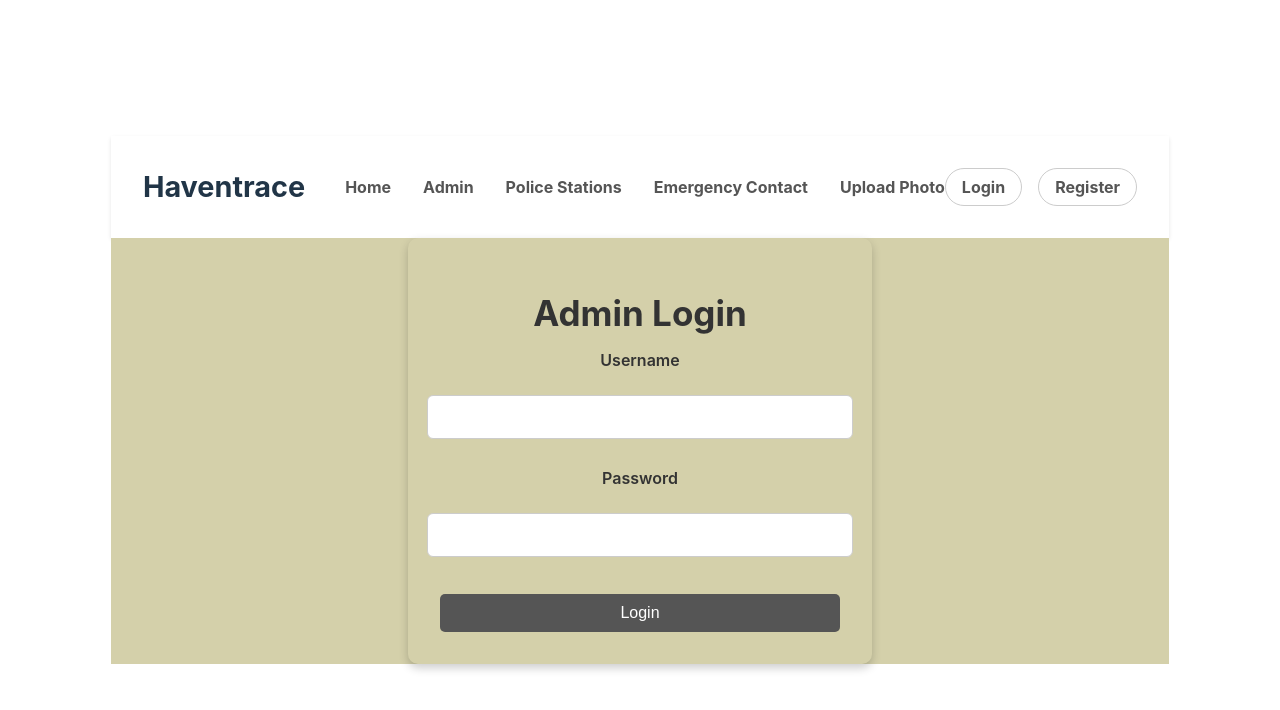
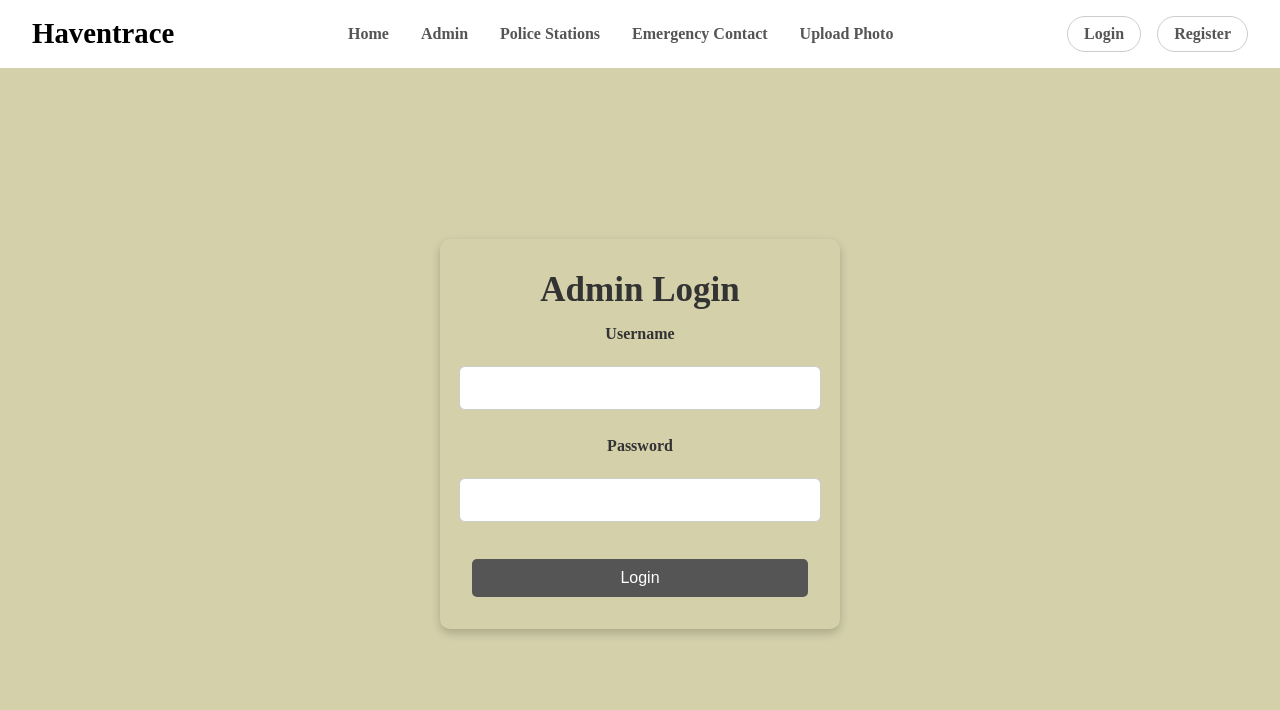
Before and after one commit to lanararoth/HAVENTRACE, a React (Vite) app in the folder frontend/: page /admin in a window 1280 px wide. Shown: the top 710 px of the page. Built offline with nearby package versions, Linux system fonts and the light colour scheme; the HTML template or start-up script is replaced by a standard one.

Commit message:
Update index.css

```diff
--- a/frontend/src/index.css
+++ b/frontend/src/index.css
@@ -1,34 +1,60 @@
-:root {
-  font-family: Inter, system-ui, Avenir, Helvetica, Arial, sans-serif;
-  line-height: 1.5;
-  font-weight: 400;
+* {
+  margin: 0;
+  padding: 0;
+  box-sizing: border-box;
+}
 
-  color-scheme: light dark;
-  color: rgba(255, 255, 255, 0.87);
-  background-color: #232D3F;
+html, body, #root {
+  width: 100%;
+  height: 100%; /* Ensure it takes full viewport height */
+  margin: 0;
+  padding: 0;
+  display: flex;
+  flex-direction: column;
+  background-color: #D4D0AA;
+  overflow-x: hidden;
+}
 
-  font-synthesis: none;
-  text-rendering: optimizeLegibility;
-  -webkit-font-smoothing: antialiased;
-  -moz-osx-font-smoothing: grayscale;
-  -webkit-text-size-adjust: 100%;
+.main-content {
+  flex: 1; /* Take up available space */
+  padding: 20px; /* Optional padding */
+  display: flex;
+  flex-direction: column;
 }
+
+.App, .Layout {
+  flex: 1; /* Ensures the content expands to fill the available space */
+  display: flex;
+  flex-direction: column;
+}
+
+main {
+  flex: 1; /* Main content takes up the remaining space */
+  padding: 20px; /* Optional padding for content */
+}
+
+
+
 
 a {
   font-weight: 500;
-  color: #646cff;
+  color: #555;
   text-decoration: inherit;
 }
 a:hover {
-  color: #535bf2;
+  color: #000;
 }
 
 body {
   margin: 0;
-  display: flex;
-  place-items: center;
+  padding: 0;
+  background-color: #f4f4f4;
   min-width: 320px;
   min-height: 100vh;
+  display: flex;
+  flex-direction: column;
+  justify-content: center; /* Vertically centers body content */
+  text-align: center; /* Optional, if you want the text to be centered */
 }
 
 h1 {
@@ -47,9 +73,7 @@ button {
   cursor: pointer;
   transition: border-color 0.25s;
 }
-button:hover {
-  border-color: #646cff;
-}
+
 button:focus,
 button:focus-visible {
   outline: 4px auto -webkit-focus-ring-color;
@@ -57,11 +81,11 @@ button:focus-visible {
 
 @media (prefers-color-scheme: light) {
   :root {
-    color: #213547;
+    color: #000;
     background-color: #ffffff;
   }
   a:hover {
-    color: #747bff;
+    color: #000;
   }
   button {
     background-color: #f9f9f9;
```
